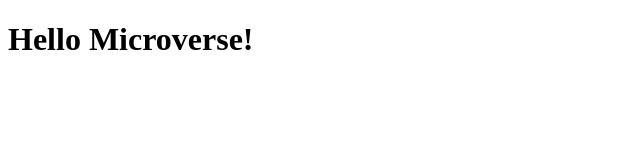
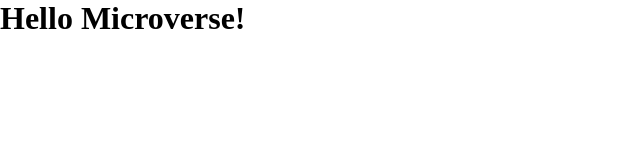
Before and after one commit to RodChak/Hello-Microverse-project, a website: page index.html in a window 1280 px wide. Shown: the whole page, without its empty margins (0-640 px from the left). Drawn offline with Linux system fonts and the light colour scheme.

Commit message:
Link stylesheet CSS to HTML file
Signed-off-by: RodChak <97179349+RodChak@users.noreply.github.com>

```diff
--- a/index.html
+++ b/index.html
@@ -4,11 +4,12 @@
     <meta charset="UTF-8">
     <meta http-equiv="X-UA-Compatible" content="IE=edge">
     <meta name="viewport" content="width=device-width, initial-scale=1.0">
-    <title>Document</title>
+    <link rel="stylesheet" href="style.css">
+    <title>Project1</title>
 </head>
 <body>
     <header>
-        <h1>Hello Microverse!</h1>
+        <h1 class="header">Hello Microverse!</h1>
     </header>
 </body>
 </html>
```
